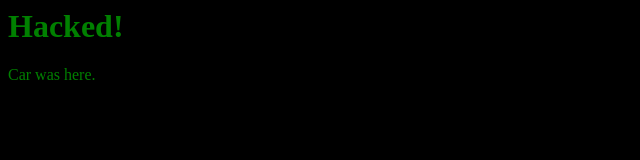
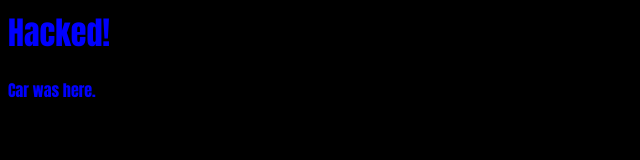
Before and after one commit to curiousgeezer/hacked, a plain HTML site: page index.html in a window 1280 px wide. Shown: the whole page, without its empty margins (0-640 px from the left). Drawn offline with Linux system fonts and the light colour scheme.

Commit message:
Update index.html

```diff
--- a/index.html
+++ b/index.html
@@ -1,9 +1,10 @@
 <html>
    <body>
+      <font face="impact" color="blue">
       <h1>Hacked!</h1>
       <style> body { background-color:black; color:green; }
-         body { font face="impact" color="blue" }
       </style>
             <p>Car was here.</p>
+      </font>
    </body>
 </html>
```
